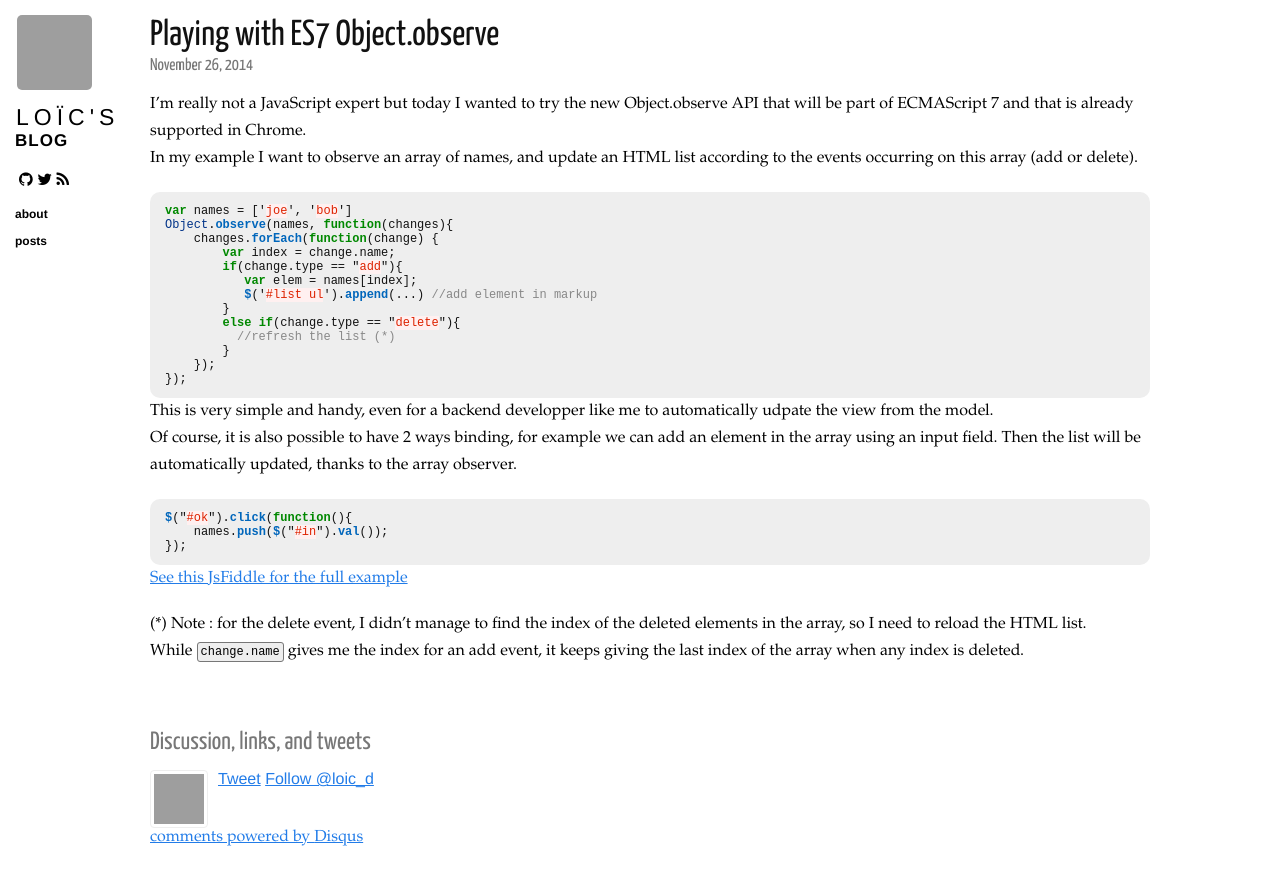
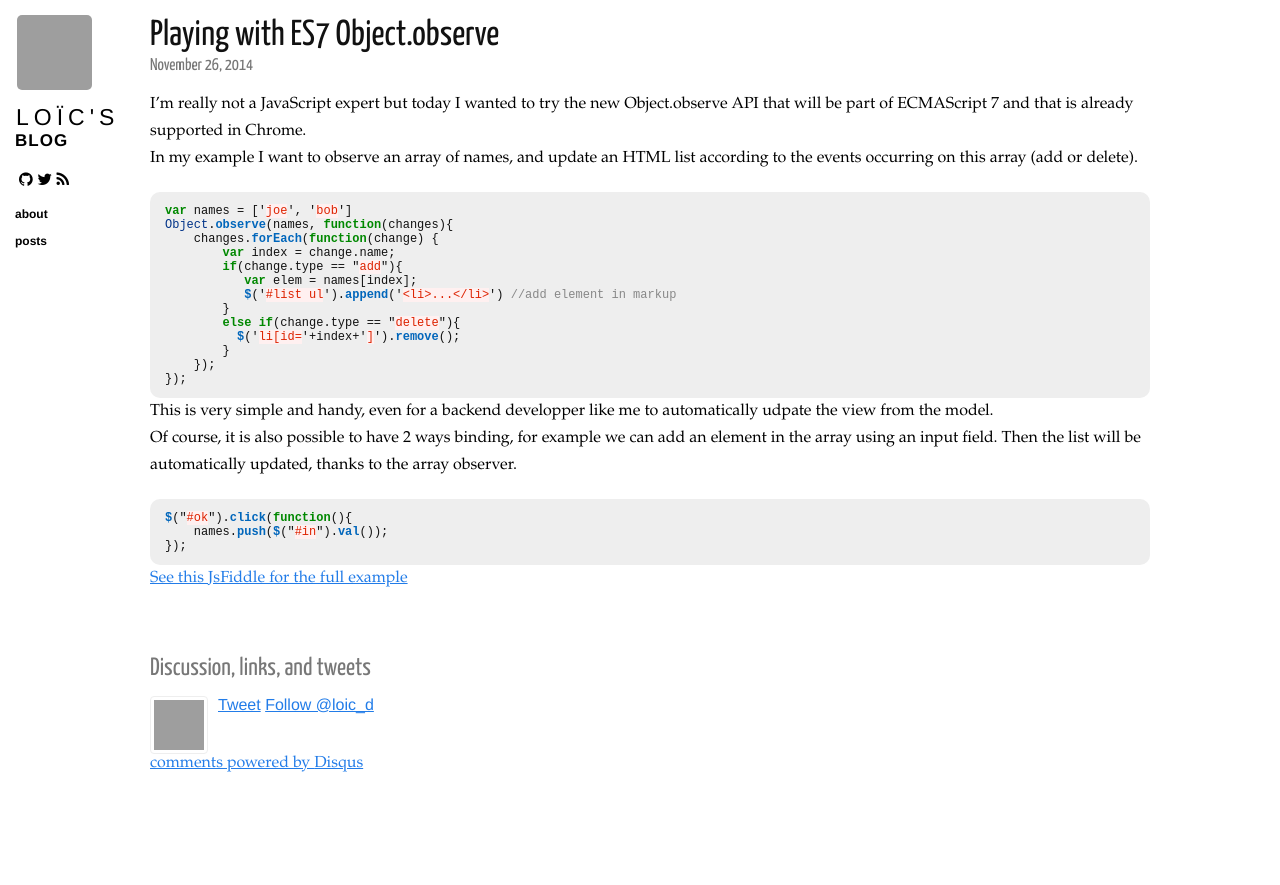
Before and after one commit to loicdescotte/loicdescotte.github.io, a Jekyll site: the page built from _posts/2014-11-26-es7-object-observe.md, in a window 1280 px wide. Shown: the top 885 px of the page. Built offline with Jekyll 4.4.1, drawn with Linux system fonts in a browser that asks for light colours; nearby versions of some CDN libraries; Markdown is read by kramdown in place of the engine named in the settings; comment, search, counter and statistics services are not loaded; grey boxes are pictures that could not be loaded.

Commit message:
Update 2014-11-26-es7-object-observe.md

```diff
--- a/_posts/2014-11-26-es7-object-observe.md
+++ b/_posts/2014-11-26-es7-object-observe.md
@@ -17,10 +17,10 @@ Object.observe(names, function(changes){
         var index = change.name;
         if(change.type == "add"){
            var elem = names[index];
-           $('#list ul').append(...) //add element in markup
+           $('#list ul').append('<li>...</li>') //add element in markup
         }
         else if(change.type == "delete"){
-          //refresh the list (*)
+          $('li[id='+index+']').remove();
         }
     });
 });
@@ -35,7 +35,4 @@ $("#ok").click(function(){
 });
 {% endhighlight %}
 
-[See this JsFiddle for the full example](http://jsfiddle.net/u52qvrfL/14/)
-
-(*) Note : for the delete event, I didn't manage to find the index of the deleted elements in the array, so I need to reload the HTML list.
-While `change.name` gives me the index for an add event, it keeps giving the last index of the array when any index is deleted.
+[See this JsFiddle for the full example](http://jsfiddle.net/heb1cbs9/)
```
